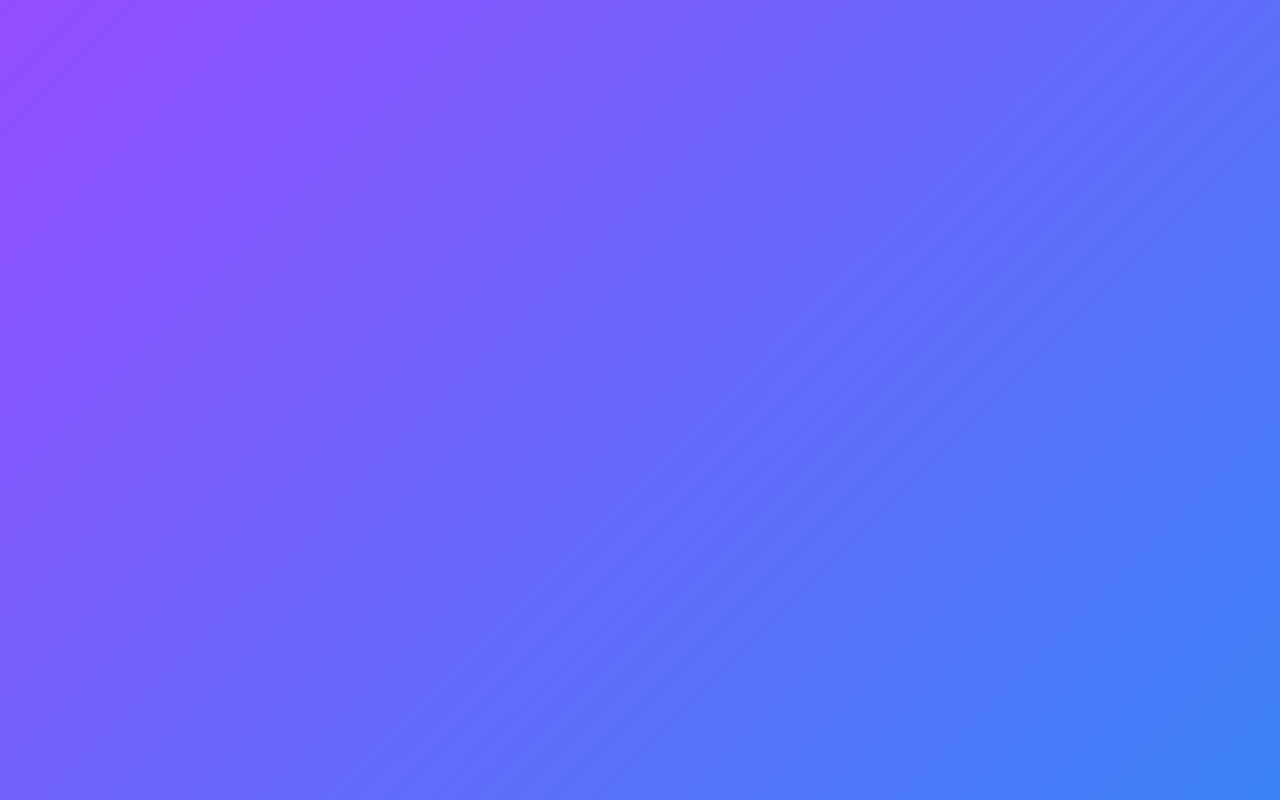
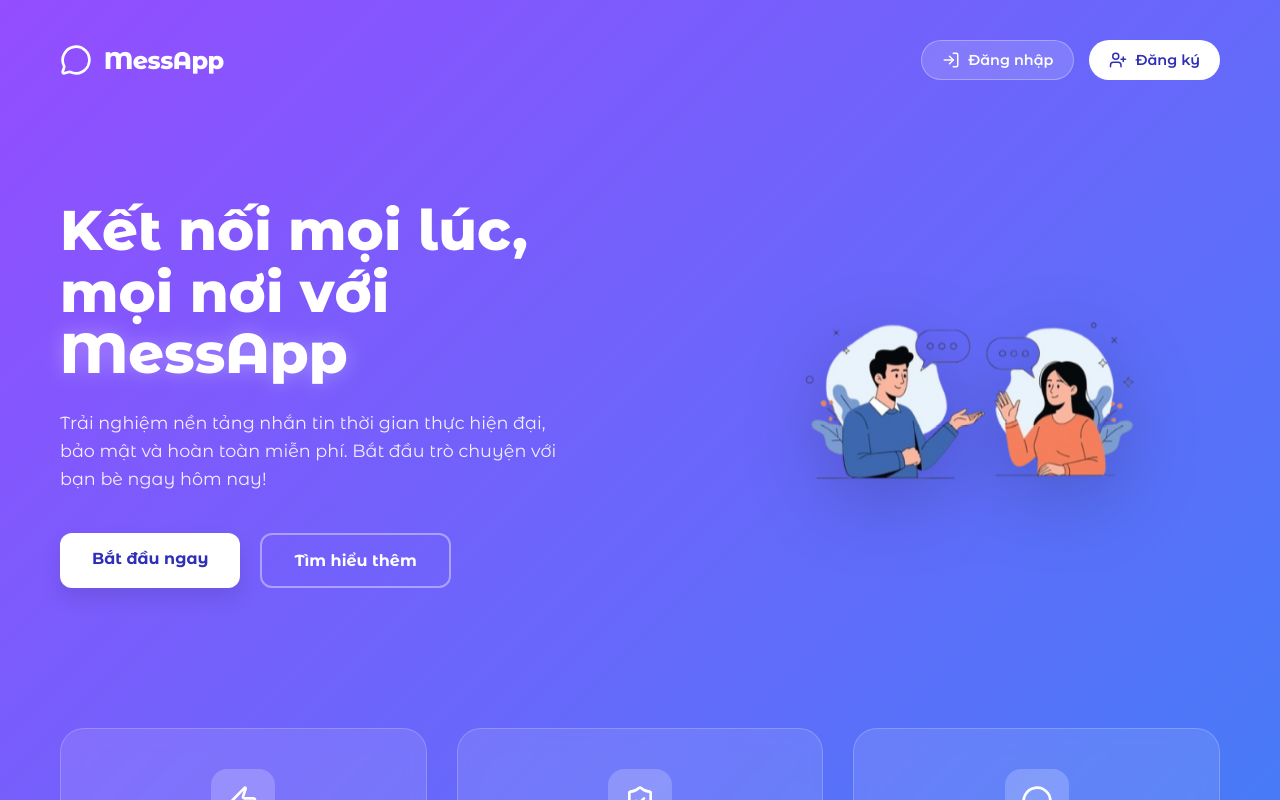
Before and after one commit to kencrimsonIT/Chat_App, a React (Create React App) app in the folder frontend/: page / in a window 1280 px wide. Before the commit this address had no page. Shown: the top 800 px of the page. Built offline with nearby package versions, Linux system fonts and the light colour scheme.

Commit message:
feat (main-app): Thêm route cho trang đổi mật khẩu

```diff
--- a/frontend/src/App.jsx
+++ b/frontend/src/App.jsx
@@ -4,9 +4,11 @@ import RegisterPage from "./pages/register/RegisterPage";
 import ForgotPasswordPage from "./pages/password-recovery/ForgotPasswordPage";
 import RecoveryPasswordPage from "./pages/password-recovery/RecoveryPasswordPage";
 import ProfilePage from "./pages/profile/ProfilePage";
-import "./App.scss";
 import ChatPage from "./pages/chat/ChatPage";
 import DashboardPage from "./pages/admin/dashboard/DashboardPage";
+import "./App.scss";
+import ChangePasswordPage from "./pages/change-password/ChangePasswordPage";
+import HomePage from "./pages/home/HomePage";
 
 const App = () => {
   return (
@@ -17,6 +19,8 @@ const App = () => {
             <Route path="/forgot-password" element={<ForgotPasswordPage />} />
             <Route path="/recovery-password" element={<RecoveryPasswordPage />} />
             <Route path="/profile" element={<ProfilePage />} />
+            <Route path="/change-password" element={<ChangePasswordPage />} />
+            <Route path="/" element={<HomePage />} />
 
             {/*Client side*/}
             <Route path="/chat" element={<ChatPage />} />
```
